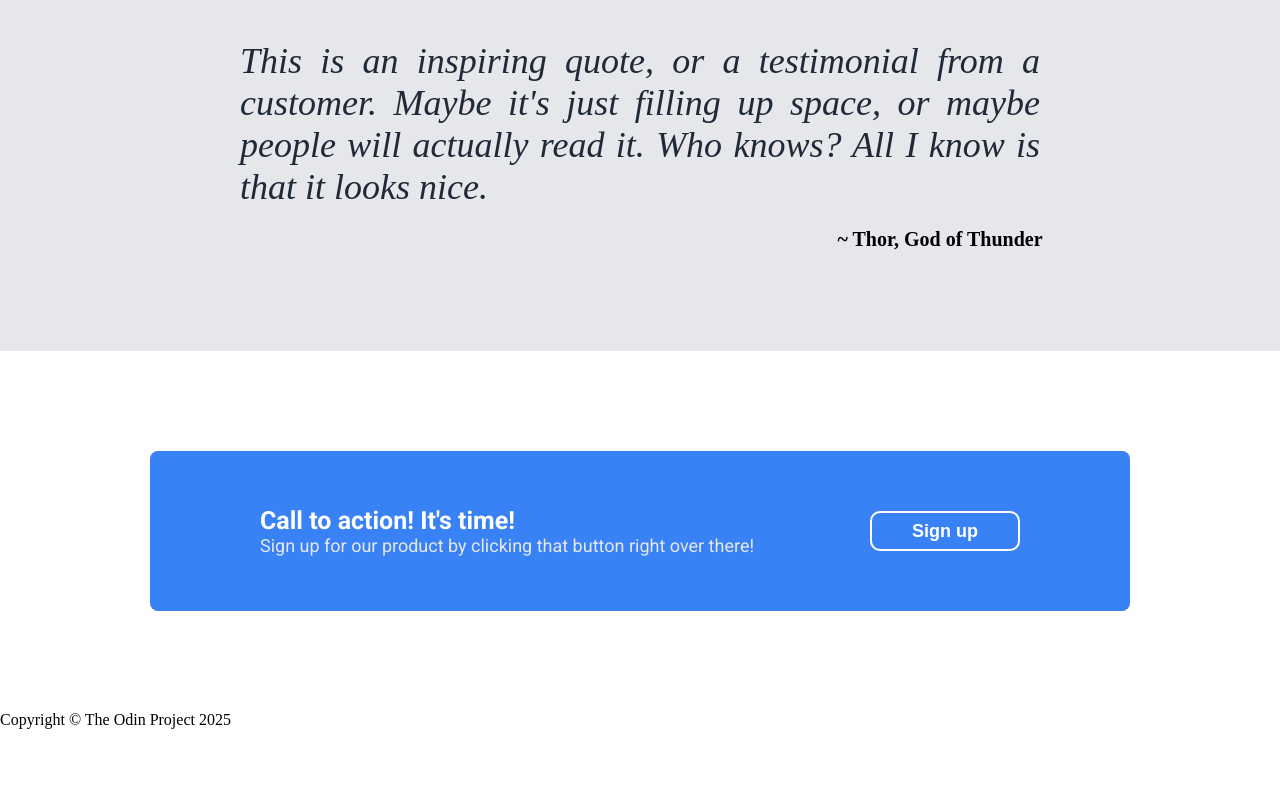
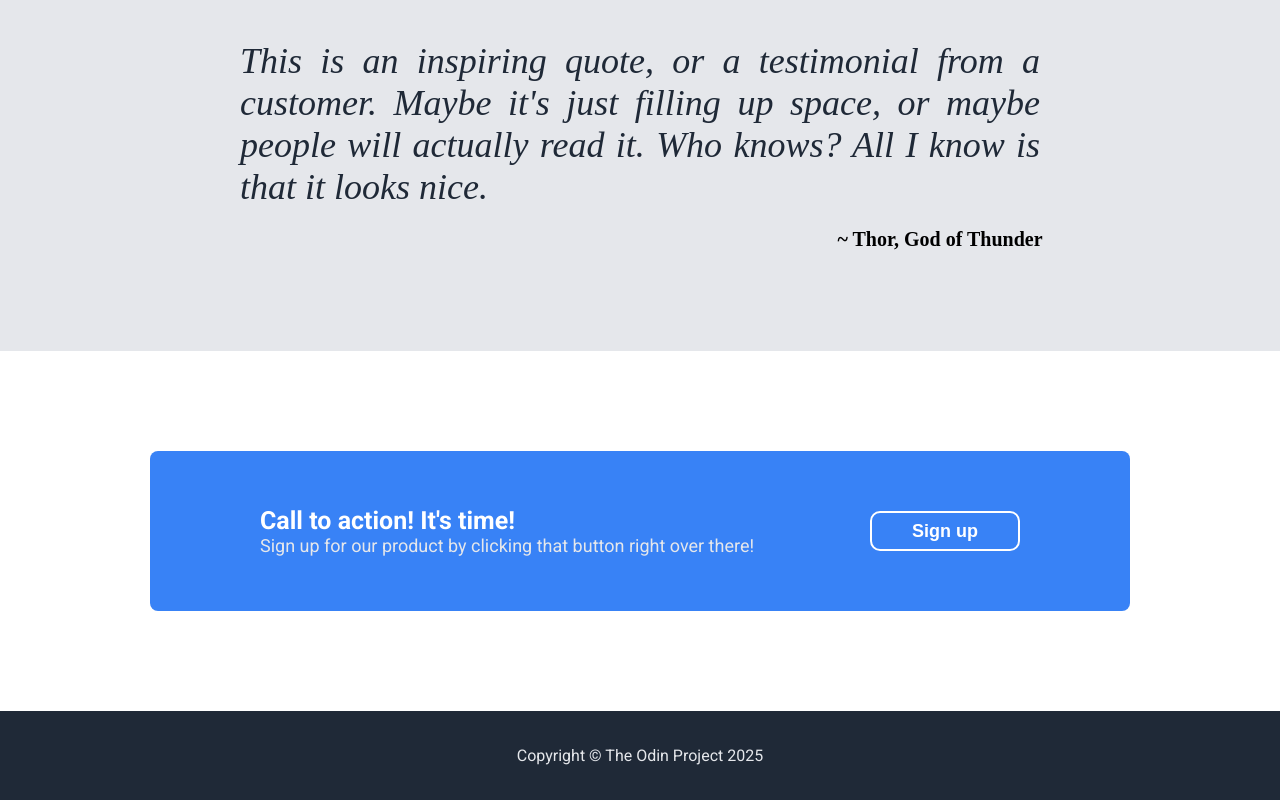
Before and after one commit to VedPawar1410/flexbox-project, a plain HTML site: page index.html in a window 1280 px wide. Shown: the part 1066-1866 px from the top of the page. Before the commit the page ends 1795 px from the top, so only its background shows below. Drawn offline with Linux system fonts and the light colour scheme.

Commit message:
footer css styling

```diff
--- a/styles.css
+++ b/styles.css
@@ -177,3 +177,14 @@ button{
     border: 2px solid white;
     cursor: pointer;
 }
+
+/* Footer flex container */
+.footer{
+    display: flex;
+    justify-content: center;
+    align-items: center;
+    background-color: #1f2937;
+    color: #e5e7eb;
+    font-family: Roboto;
+    padding: 35px 20px 35px;
+}
```
